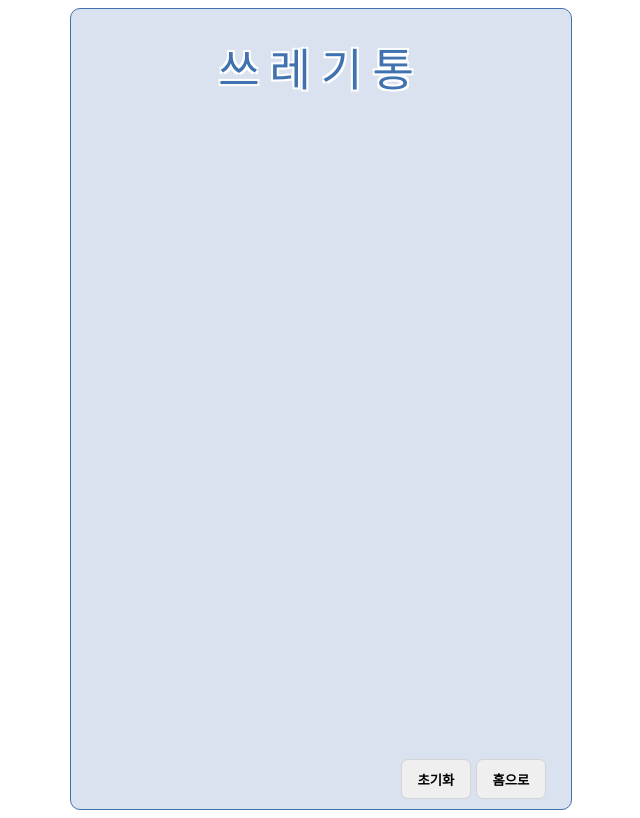
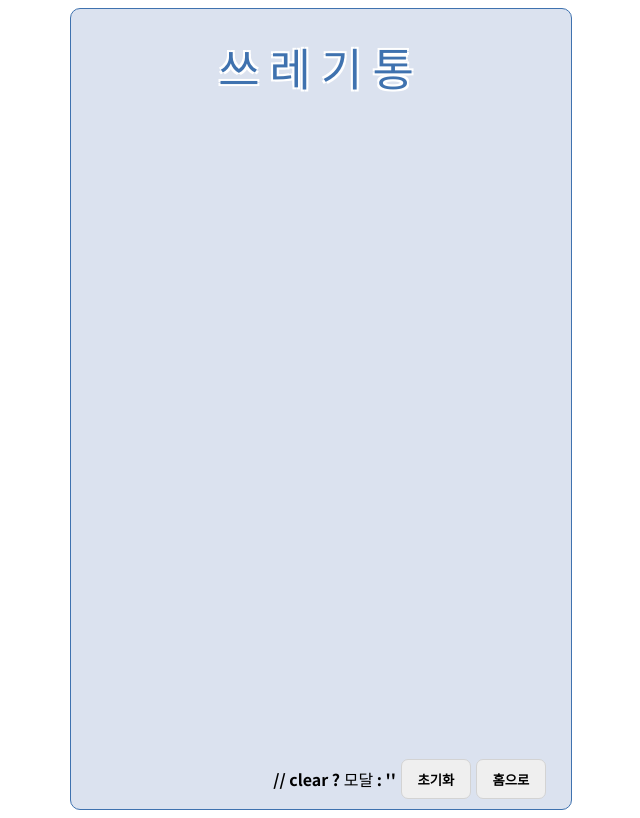
Before and after one commit to tteokbokki-master/ToDoListProject, a React (Vite) app: page /trash in a window 1280 px wide. Shown: the whole page, without its empty margins (319-959 px from the left). Built offline with nearby package versions, Linux system fonts and the light colour scheme; a web font is replaced by a local one.

Commit message:
feat: 휴지통 초기화 및 지우기 구현

```diff
--- a/src/Components/Trash/Footer.jsx
+++ b/src/Components/Trash/Footer.jsx
@@ -1,15 +1,26 @@
+import { useState } from 'react';
 import './Footer.css'
 import { useNavigate } from 'react-router'
 
 export default function Footer(){
+  const [clear, setClear] = useState(false);
+
+  const realClear = () =>{
+    setClear(!clear)
+  }
+
   const nav = useNavigate();
   const goToHome = () =>{
     nav('/')
   }
+  // const onClickClear = () => {
+  //   nuClear()
+  // }
   return(
     <div className='Footer'>
       <div className='Footer-Btn'>
-        <button>초기화</button>
+        // clear ? 모달 : ''
+        <button onClick={realClear}>초기화</button>
         <button onClick={goToHome}>홈으로</button>
       </div>
     </div>
--- a/src/Components/Trash/TrashMain.jsx
+++ b/src/Components/Trash/TrashMain.jsx
@@ -1,11 +1,11 @@
 import './TrashMain.css'
 import TrashMainItem from './TrashMainItem'
-export default function TrashMain({trash}){
+export default function TrashMain({trash,deleteTrash}){
   return(
     <div className='TrashMain'>
       {
         trash.map((tra)=>
-        <TrashMainItem key={tra.id} {...tra}/>)
+        <TrashMainItem key={tra.id} deleteTrash={deleteTrash} {...tra}/>)
       }
 
     </div>
--- a/src/Components/Trash/TrashMainItem.jsx
+++ b/src/Components/Trash/TrashMainItem.jsx
@@ -1,6 +1,10 @@
 import './TrashMainItem.css'
 
-export default function TrashMainItem({content}){
+export default function TrashMainItem({content,id,deleteTrash}){
+
+  const onClickDelete = () =>{
+    deleteTrash(id)
+  }
 
   return(
     <div className='TrashMainItem'>
@@ -8,8 +12,8 @@ export default function TrashMainItem({content}){
         <p>{content}</p>
       </div>
       <div className='TrashMainItem-Btn'>
-        <button className='TrashMainItem-Btn1' >복구</button>
-        <button className='TrashMainItem-Btn2'>지우기</button>
+        <button className='TrashMainItem-Btn1'>복구</button>
+        <button className='TrashMainItem-Btn2' onClick={onClickDelete}>지우기</button>
       </div>
     </div>
   )
--- a/src/Pages/Trash.jsx
+++ b/src/Pages/Trash.jsx
@@ -2,19 +2,39 @@ import './Trash.css'
 import Header from '../Components/Trash/Header'
 import TrashMain from '../Components/Trash/TrashMain'
 import Footer from '../Components/Trash/Footer'
-import { useState } from 'react'
+import { useState,useEffect} from 'react'
 export default function Trash(){
+
   const localTrash= window.localStorage.getItem("trash")
   ? JSON.parse(window.localStorage.getItem("trash"))
   : [];
 
   const [trash, setTrash] = useState(localTrash);
 
+  const deleteTrash = (currentId) =>{
+    setTrash(trash.filter((tra)=>{
+      return tra.id != currentId
+    }))
+  }
+
+  const nuClear = () => {
+    setTrash([]);
+  }
+
+
+
+
+
+  useEffect(()=>{
+    window.localStorage.setItem("trash",JSON.stringify(trash))
+  },[trash])
+
+
   return(
   <div className='Trash'>
     <Header/>
-    <TrashMain trash={trash}/>
-    <Footer/>
+    <TrashMain trash={trash} deleteTrash={deleteTrash}/>
+    <Footer nuClear={nuClear}/>
   </div>
   )
 }
```
Also changed, not shown: src/Components/Trash/ClearModal.jsx (added, +7 -0 lines), src/Components/Trash/ClearModal.css (added).
